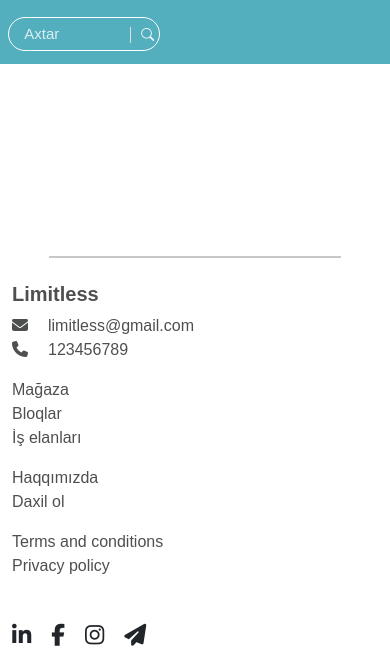
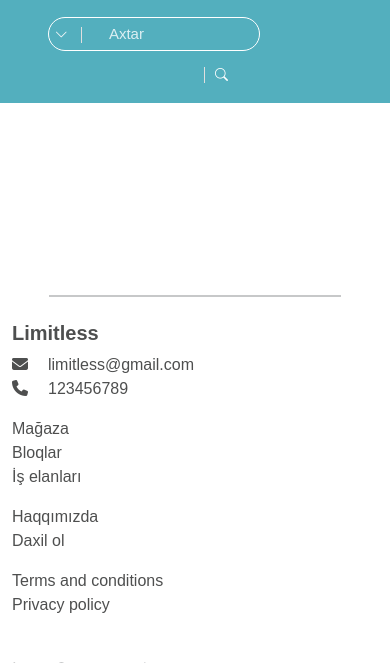
Before and after one commit to muradmuzaffar/Limitless, a Django app: page /store in a window 390 px wide. Shown: the part 330-993 px from the top of the page. Run offline with Django 3.2, Linux system fonts and the light colour scheme; data that the repository does not hold is empty; some libraries are stand-ins or nearby versions; grey boxes are pictures that could not be loaded.

Commit message:
store dropdown menu

```diff
--- a/static/css/style.css
+++ b/static/css/style.css
@@ -341,10 +341,43 @@ input[type="submit"]:hover {
   line-height: 10px;
 }
 #store-search input[type="text"]::placeholder {
+  position: absolute;
+  left: 4em;
   color: #fff;
   opacity: 0.8;
 }
-#store-search button {
+.filter-settings {
+  min-height: 120px;
+  position: absolute;
+  top: 30%;
+  left: 30%;
+  z-index: 1;
+}
+#collapseFilter {
+ border: 1px solid rgba(0, 0, 0, 0.125);
+ border-radius: 5px;
+}
+.dropdown {
+  width: 0%;
+  padding: 10px;
+  color: white;
+  font-size: 13px;
+  background-color: #53afbe00;
+  border: none;
+  cursor: pointer;
+  position: relative;
+  left: 5%;
+}
+.dropdown::after {
+  content: "";
+  height: 40%;
+  width: 1px;
+  position: absolute;
+  left: 180%;
+  top: 30%;
+  background-color: #e1dfdf;
+}
+.store-button {
   width: 0%;
   padding: 10px;
   color: white;
@@ -355,10 +388,10 @@ input[type="submit"]:hover {
   position: relative;
   right: 9%;
 }
-#store-search button::before {
+.store-button::before {
   content: "";
   height: 40%;
-  width: 1px;
+  width: 0.5px;
   position: absolute;
   right: 100%;
   top: 30%;
@@ -416,8 +449,18 @@ input[type="submit"]:hover {
       height: 40px;
     }
 /* Store css */
-    #store-search button {
-     right: 20%;
+#store-search {
+  width: 70%;
+}
+.store-button {
+   right: 15%;
+ }
+ .dropdown {
+  left: 8%;
+ }
+ .filter-settings {
+  top: 75%;
+  left: 20%;
 }
 /* Job postings css */
 #job-search button {
@@ -446,8 +489,17 @@ input[type="submit"]:hover {
   right: 15%;
 }
 /* Store css */
- #store-search button {
+/* #store-search {
+  width: 60%;
+} */
+ .store-button {
   right: 15%;
+ }
+ .dropdown {
+  left: 10%;
+ }
+ .filter-settings {
+  top: 60%;
 }
 }
 @media only screen and (min-width: 768px) and (max-width: 992px){
@@ -463,8 +515,14 @@ input[type="submit"]:hover {
     height: 40px;
   }
 /* Store css */
-  #store-search button {
+  .store-button {
     right: 12%;
+  }
+  .filter-settings {
+    top: 60%;
+  }
+  .dropdown {
+    left: 8%;
   }
 /* Job postings css */
 #job-search button {
--- a/templates/job-single.html
+++ b/templates/job-single.html
@@ -34,14 +34,14 @@
 </section>
 <!-- Job Details -->
 <section>
-    <div style="margin: 7em 10em;">
+    <div style="margin: 7em 6em;">
         <h4 class="gilroy text-dark">İş haqqında məlumat</h3>
         <p>
             {{job.about|linebreaks}}
 
         </p>
     </div>
-    <div style="margin: 6em 10em;">
+    <div style="margin: 6em 6em;">
         <h4 class="gilroy text-dark">Namizəd üçün tələblər</h3>
         <p>
             {{job.requirements|linebreaks}}
--- a/templates/store.html
+++ b/templates/store.html
@@ -3,7 +3,7 @@
 {%load static%}
 <!-- nav bar -->
 <section class="bg-primary">
-    <nav class="nav container d-flex pb-2 pt-2 align-items-center">
+    <nav class="nav container-md d-flex py-2 align-items-center">
         <!-- menu items -->
         {% for category in categories  %}
 
@@ -15,16 +15,38 @@
 
         <!-- search bar -->
         <form id="store-search" class="">
+          <!-- Filter -->
+
+            <button class="btn dropdown" type="button" data-bs-toggle="collapse" data-bs-target="#collapseFilter" aria-expanded="false" aria-controls="collapseFilter">
+              <i class="bi bi-chevron-down text-light"></i>
+            </button>
+
+            <!-- Filter -->
+
             <input type="text" placeholder="Axtar"  name="store" style="overflow: hidden;" class="text-wrap">
-            <button type="submit"><i class="bi bi-search"></i></button>
-        </form>
-        <!-- cart -->
+            <button type="submit" class=" store-button"><i class="bi bi-search"></i></button>
+          </form>
+          <!-- cart -->
+
         <!-- <a class="nav-link text-light d-flex ms-auto" aria-current="page" href="#" >
             <img src="{%static 'images/cart.svg'%}" width="100%" class="me-3">
             Səbət
         </a> -->
       </nav>
 </section>
+<!-- dropdown menu -->
+<div class="filter-settings">
+  <div class="collapse" id="collapseFilter">
+    <div class="card card-body shadow" style="width: 350px; border: 0;">
+      <div class="d-flex">
+        <input type="text" placeholder="min.qiymət" class="w-50">
+        <h5 class="mt-3 mx-2">-</h5>
+        <input type="text" placeholder="max.qiymət" class="w-50">
+      </div>
+      <button class="btn button-cyan w-50 mx-auto"> Yadda saxla</button>
+    </div>
+  </div>
+</div>
 <!-- Store items -->
 <section style="padding: 6em 0;">
   <div class="container-lg align-items-center">
@@ -46,7 +68,10 @@
 
     </div>
   </div>
+
 </section>
 
 
+
+
 {% endblock body %}
```
Lines whose indentation alone changed are shown as unchanged.
